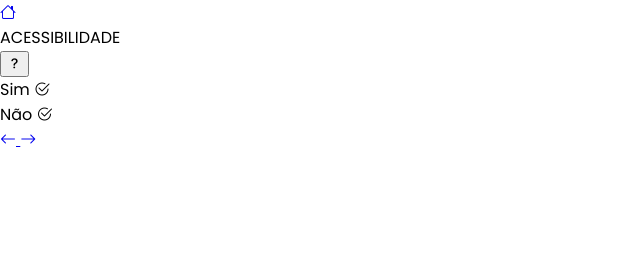
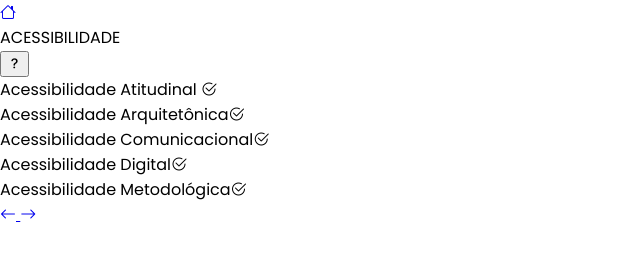
Before and after one commit to ICEI-PUC-Minas-PMV-SI/pmv-si-2023-1-e1-proj-web-t5-esportes_gratuitos, a website: page src/public/add-group/accessibility/index.html in a window 1280 px wide. Shown: the whole page, without its empty margins (0-640 px from the left). Drawn offline with nearby package versions, Linux system fonts and the light colour scheme.

Commit message:
Update index.html

```diff
--- a/src/public/add-group/accessibility/index.html
+++ b/src/public/add-group/accessibility/index.html
@@ -42,8 +42,11 @@
     <main>
         <div id="days" class="picker" >
             <ul>
-                <li onclick="checkMarker(this)">Sim <i class="bi bi-check2-circle"></i></li>
-                <li onclick="checkMarker(this)">Não <i class="bi bi-check2-circle"></i></li>
+                <li onclick="checkMarker(this)">Acessibilidade Atitudinal <i class="bi bi-check2-circle"></i></li>
+                <li onclick="checkMarker(this)">Acessibilidade Arquitetônica<i class="bi bi-check2-circle"></i></li>
+                <li onclick="checkMarker(this)">Acessibilidade Comunicacional<i class="bi bi-check2-circle"></i></li>
+                <li onclick="checkMarker(this)">Acessibilidade Digital<i class="bi bi-check2-circle"></i></li>
+                <li onclick="checkMarker(this)">Acessibilidade Metodológica<i class="bi bi-check2-circle"></i></li>
             </ul>
         </div>
     </main>
```
